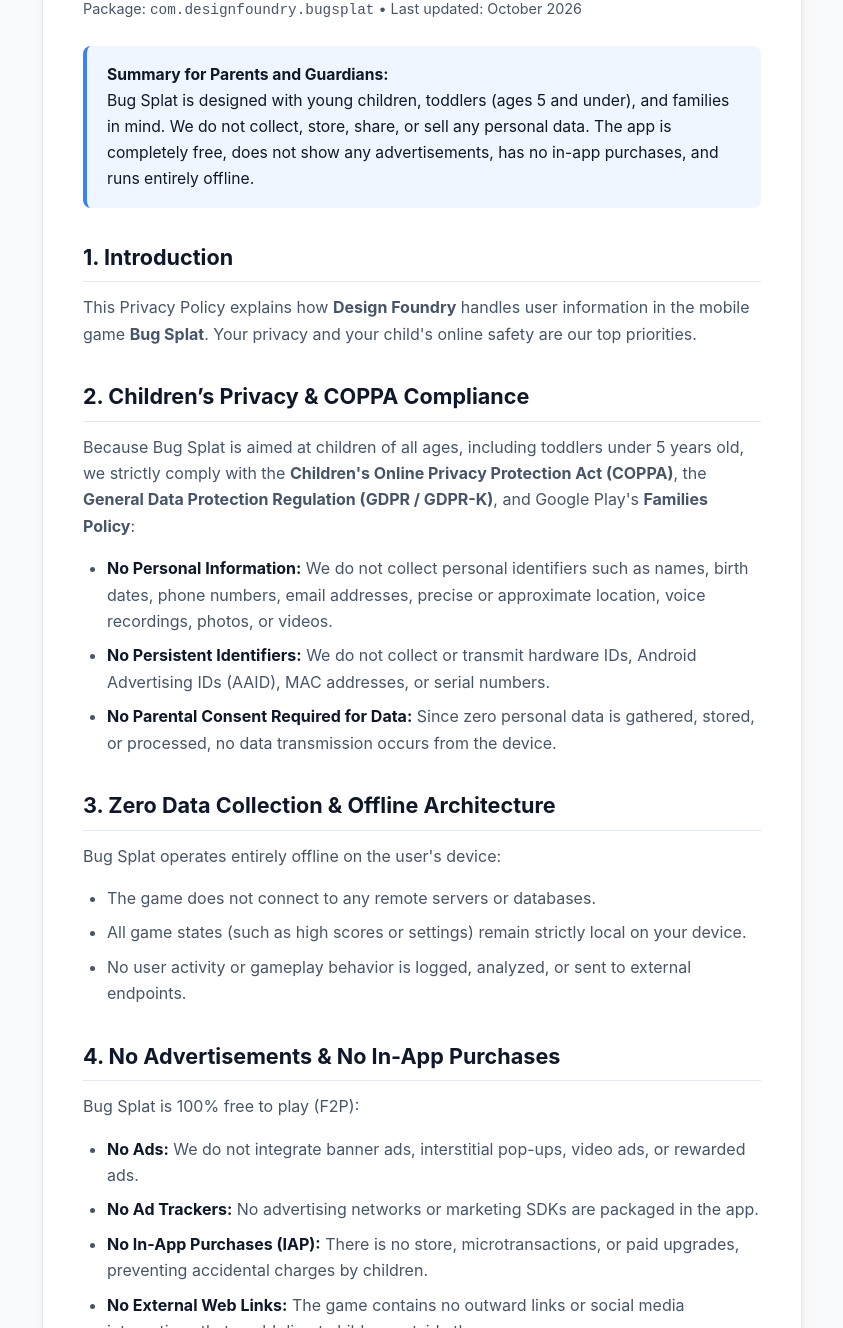
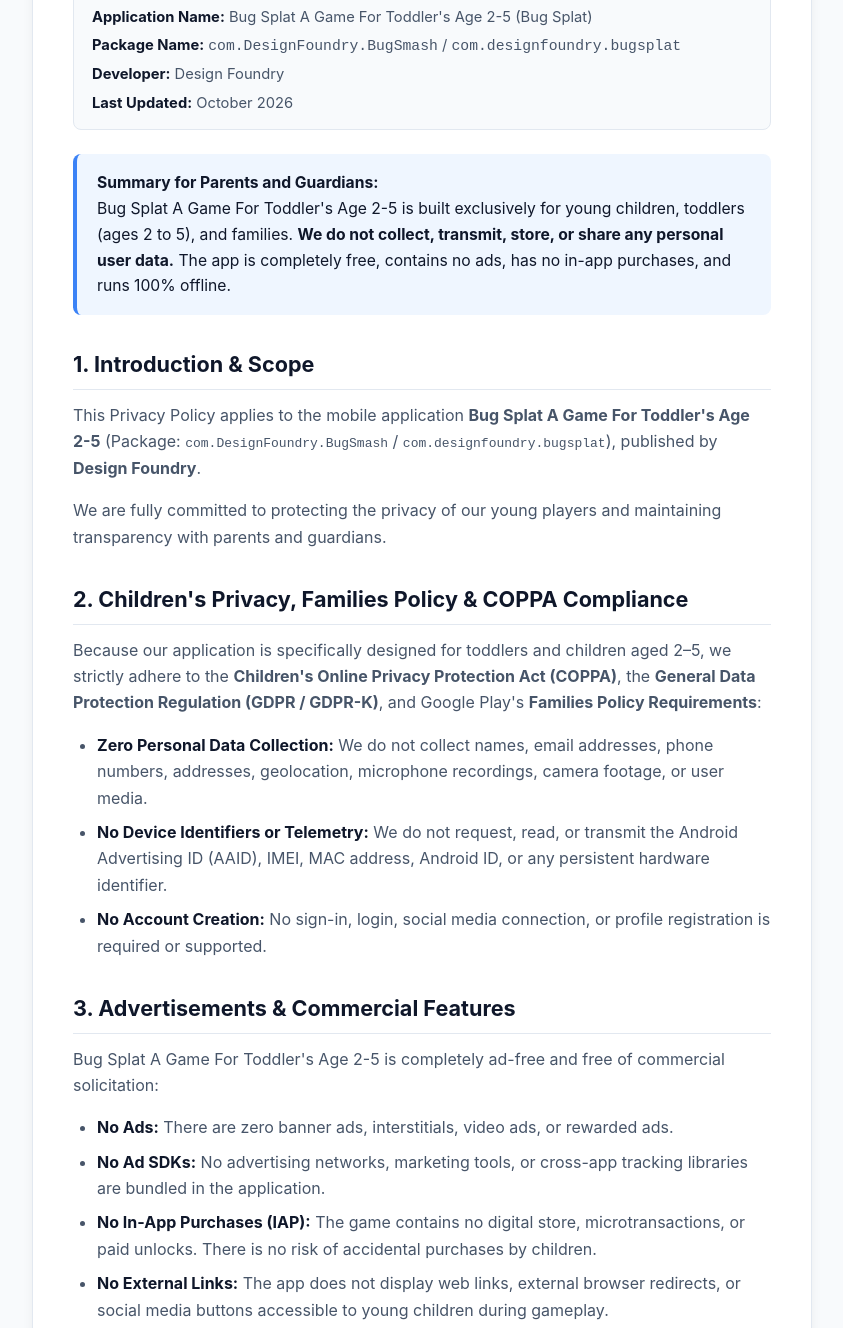
Before and after one commit to sshrestha-design/portfolio, a website: page privacy/bugsplat.html in a window 1280 px wide. Shown: the part 201-1529 px from the top of the page, without its empty margins (218-1061 px from the left). Drawn offline with Linux system fonts and the light colour scheme.

Commit message:
Update privacy policy with exact store listing title and package names

```diff
--- a/privacy/bugsplat.html
+++ b/privacy/bugsplat.html
@@ -3,7 +3,7 @@
 <head>
     <meta charset="UTF-8">
     <meta name="viewport" content="width=device-width, initial-scale=1.0">
-    <title>Privacy Policy - Bug Splat</title>
+    <title>Privacy Policy - Bug Splat A Game For Toddler's Age 2-5</title>
     <style>
         :root {
             --bg-color: #f8fafc;
@@ -36,7 +36,7 @@
             padding: 40px 20px;
         }
         .container {
-            max-width: 760px;
+            max-width: 780px;
             margin: 0 auto;
             background: var(--card-bg);
             border: 1px solid var(--border);
@@ -45,9 +45,9 @@
             box-shadow: 0 4px 12px rgba(0, 0, 0, 0.05);
         }
         h1 {
-            font-size: 2.2rem;
+            font-size: 2.1rem;
             font-weight: 800;
-            margin-bottom: 0.25rem;
+            margin-bottom: 0.5rem;
             color: var(--text-main);
             letter-spacing: -0.02em;
         }
@@ -59,19 +59,26 @@
             font-weight: 600;
             padding: 4px 12px;
             border-radius: 999px;
+            margin-bottom: 1rem;
+        }
+        .app-meta {
+            background: var(--bg-color);
+            border: 1px solid var(--border);
+            padding: 14px 18px;
+            border-radius: 8px;
+            font-size: 0.92rem;
+            color: var(--text-muted);
             margin-bottom: 1.5rem;
         }
-        .date {
-            color: var(--text-muted);
-            font-size: 0.9rem;
-            margin-bottom: 1.5rem;
+        .app-meta strong {
+            color: var(--text-main);
         }
         .callout {
             background-color: var(--callout-bg);
             border-left: 4px solid var(--callout-border);
             padding: 16px 20px;
             border-radius: 8px;
-            margin: 24px 0;
+            margin: 20px 0;
             color: var(--text-main);
             font-size: 0.98rem;
         }
@@ -125,56 +132,66 @@
 <body>
 
 <div class="container">
-    <div class="app-badge">Official Privacy Policy</div>
-    <h1>Bug Splat</h1>
-    <p class="date">Package: <code>com.designfoundry.bugsplat</code> &bull; Last updated: October 2026</p>
+    <div class="app-badge">Privacy Policy</div>
+    <h1>Privacy Policy</h1>
+
+    <div class="app-meta">
+        <p style="margin-bottom: 4px;"><strong>Application Name:</strong> Bug Splat A Game For Toddler's Age 2-5 (Bug Splat)</p>
+        <p style="margin-bottom: 4px;"><strong>Package Name:</strong> <code>com.DesignFoundry.BugSmash</code> / <code>com.designfoundry.bugsplat</code></p>
+        <p style="margin-bottom: 4px;"><strong>Developer:</strong> Design Foundry</p>
+        <p style="margin-bottom: 0;"><strong>Last Updated:</strong> October 2026</p>
+    </div>
 
     <div class="callout">
         <strong>Summary for Parents and Guardians:</strong><br>
-        Bug Splat is designed with young children, toddlers (ages 5 and under), and families in mind. We do not collect, store, share, or sell any personal data. The app is completely free, does not show any advertisements, has no in-app purchases, and runs entirely offline.
+        Bug Splat A Game For Toddler's Age 2-5 is built exclusively for young children, toddlers (ages 2 to 5), and families.
+        <strong>We do not collect, transmit, store, or share any personal user data.</strong>
+        The app is completely free, contains no ads, has no in-app purchases, and runs 100% offline.
     </div>
 
-    <h2>1. Introduction</h2>
-    <p>This Privacy Policy explains how <strong>Design Foundry</strong> handles user information in the mobile game <strong>Bug Splat</strong>. Your privacy and your child's online safety are our top priorities.</p>
+    <h2>1. Introduction &amp; Scope</h2>
+    <p>This Privacy Policy applies to the mobile application <strong>Bug Splat A Game For Toddler's Age 2-5</strong> (Package: <code>com.DesignFoundry.BugSmash</code> / <code>com.designfoundry.bugsplat</code>), published by <strong>Design Foundry</strong>.</p>
+    <p>We are fully committed to protecting the privacy of our young players and maintaining transparency with parents and guardians.</p>
 
-    <h2>2. Children’s Privacy &amp; COPPA Compliance</h2>
-    <p>Because Bug Splat is aimed at children of all ages, including toddlers under 5 years old, we strictly comply with the <strong>Children's Online Privacy Protection Act (COPPA)</strong>, the <strong>General Data Protection Regulation (GDPR / GDPR-K)</strong>, and Google Play's <strong>Families Policy</strong>:</p>
+    <h2>2. Children's Privacy, Families Policy &amp; COPPA Compliance</h2>
+    <p>Because our application is specifically designed for toddlers and children aged 2–5, we strictly adhere to the <strong>Children's Online Privacy Protection Act (COPPA)</strong>, the <strong>General Data Protection Regulation (GDPR / GDPR-K)</strong>, and Google Play's <strong>Families Policy Requirements</strong>:</p>
     <ul>
-        <li><strong>No Personal Information:</strong> We do not collect personal identifiers such as names, birth dates, phone numbers, email addresses, precise or approximate location, voice recordings, photos, or videos.</li>
-        <li><strong>No Persistent Identifiers:</strong> We do not collect or transmit hardware IDs, Android Advertising IDs (AAID), MAC addresses, or serial numbers.</li>
-        <li><strong>No Parental Consent Required for Data:</strong> Since zero personal data is gathered, stored, or processed, no data transmission occurs from the device.</li>
+        <li><strong>Zero Personal Data Collection:</strong> We do not collect names, email addresses, phone numbers, addresses, geolocation, microphone recordings, camera footage, or user media.</li>
+        <li><strong>No Device Identifiers or Telemetry:</strong> We do not request, read, or transmit the Android Advertising ID (AAID), IMEI, MAC address, Android ID, or any persistent hardware identifier.</li>
+        <li><strong>No Account Creation:</strong> No sign-in, login, social media connection, or profile registration is required or supported.</li>
     </ul>
 
-    <h2>3. Zero Data Collection &amp; Offline Architecture</h2>
-    <p>Bug Splat operates entirely offline on the user's device:</p>
+    <h2>3. Advertisements &amp; Commercial Features</h2>
+    <p>Bug Splat A Game For Toddler's Age 2-5 is completely ad-free and free of commercial solicitation:</p>
     <ul>
-        <li>The game does not connect to any remote servers or databases.</li>
-        <li>All game states (such as high scores or settings) remain strictly local on your device.</li>
-        <li>No user activity or gameplay behavior is logged, analyzed, or sent to external endpoints.</li>
+        <li><strong>No Ads:</strong> There are zero banner ads, interstitials, video ads, or rewarded ads.</li>
+        <li><strong>No Ad SDKs:</strong> No advertising networks, marketing tools, or cross-app tracking libraries are bundled in the application.</li>
+        <li><strong>No In-App Purchases (IAP):</strong> The game contains no digital store, microtransactions, or paid unlocks. There is no risk of accidental purchases by children.</li>
+        <li><strong>No External Links:</strong> The app does not display web links, external browser redirects, or social media buttons accessible to young children during gameplay.</li>
     </ul>
 
-    <h2>4. No Advertisements &amp; No In-App Purchases</h2>
-    <p>Bug Splat is 100% free to play (F2P):</p>
+    <h2>4. Offline Gameplay &amp; Data Practices</h2>
+    <p>The app operates entirely locally on your device:</p>
     <ul>
-        <li><strong>No Ads:</strong> We do not integrate banner ads, interstitial pop-ups, video ads, or rewarded ads.</li>
-        <li><strong>No Ad Trackers:</strong> No advertising networks or marketing SDKs are packaged in the app.</li>
-        <li><strong>No In-App Purchases (IAP):</strong> There is no store, microtransactions, or paid upgrades, preventing accidental charges by children.</li>
-        <li><strong>No External Web Links:</strong> The game contains no outward links or social media integrations that could direct children outside the app.</li>
+        <li>No internet connection is required to play.</li>
+        <li>No data is transmitted over the network or saved to remote cloud servers.</li>
+        <li>All game states (such as high scores or gameplay progress) are stored locally on the device itself and can be reset at any time by clearing the application's storage.</li>
     </ul>
 
-    <h2>5. Third-Party Services and SDKs</h2>
-    <p>The application does not use any third-party SDKs, analytics engines (such as Google Analytics or Firebase), or crash reporting trackers that collect personal information or telemetry.</p>
+    <h2>5. Third-Party Services &amp; SDKs</h2>
+    <p>The app does not integrate any third-party analytics engines (such as Google Analytics or Firebase), tracking frameworks, or diagnostic SDKs that harvest user information.</p>
 
-    <h2>6. Parental Rights &amp; Data Deletion</h2>
-    <p>Because Bug Splat never collects, retains, or transmits personal data, there is no user data stored on any server to access, rectify, or delete. If parents or guardians have questions or concerns regarding our privacy practices, they may contact us directly.</p>
+    <h2>6. Parental Rights &amp; Inquiries</h2>
+    <p>Because we do not collect or store any personal data on external servers, there is no personal user data to review, modify, or delete. If parents or legal guardians have any questions regarding this policy or our child-safe practices, please contact us directly.</p>
 
-    <h2>7. Policy Updates</h2>
-    <p>We may periodically update this policy to reflect any regulatory changes. Any modifications will be posted directly to this URL with a revised update date.</p>
+    <h2>7. Policy Changes</h2>
+    <p>We may update this Privacy Policy as needed to remain compliant with developer policies and regulations. Any updates will always be publicly available at this URL with an updated revision date.</p>
 
-    <h2>8. Contact Information</h2>
-    <p>If you have any questions about this Privacy Policy or Bug Splat, please contact us at:</p>
+    <h2>8. Contact Us</h2>
+    <p>If you have questions regarding this Privacy Policy or Bug Splat A Game For Toddler's Age 2-5, please reach out to:</p>
     <div class="contact-box">
-        <strong>Developer:</strong> Design Foundry (Sagar Shrestha)<br>
+        <strong>Entity:</strong> Design Foundry<br>
+        <strong>Developer:</strong> Sagar Shrestha<br>
         <strong>Email:</strong> <a href="mailto:sagar.shrestha23@gmail.com">sagar.shrestha23@gmail.com</a><br>
         <strong>Website:</strong> <a href="https://sagarshrestha23.com.np" target="_blank" rel="noopener">sagarshrestha23.com.np</a>
     </div>
```
Also changed, not shown: privacy/bugsplat/index.html (+57 -40 lines).
